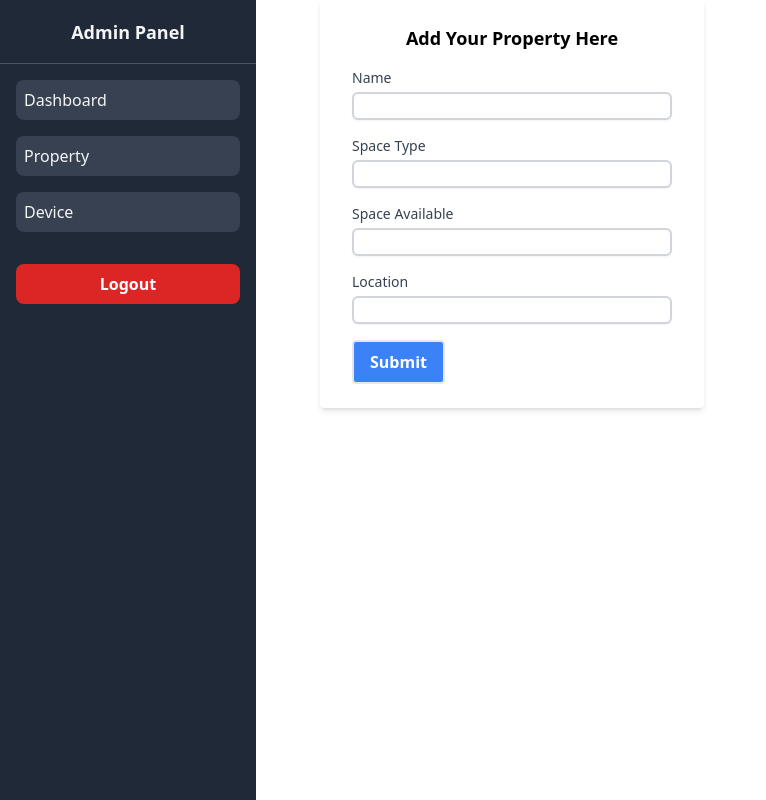
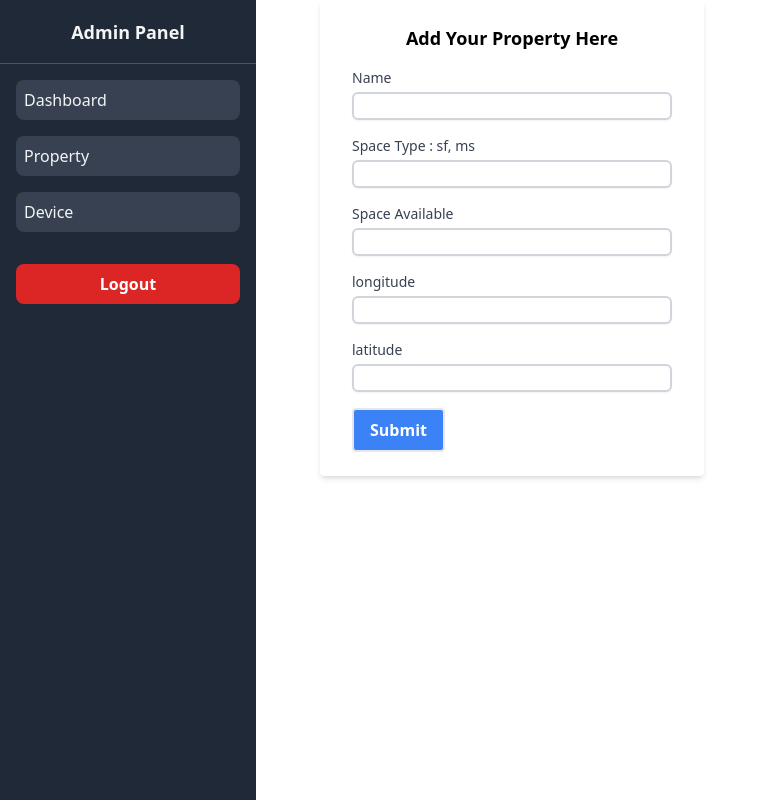
Before and after one commit to Sharath-RJ/smart-parking, a React (Create React App) app in the folder client/: page /dashboard/addProperty in a window 1280 px wide. Shown: the whole page, without its empty margins (0-766 px from the left). Built offline with nearby package versions, Linux system fonts and the light colour scheme; no server answers; sample sign-in values are in the browser's storage.

Commit message:
frontend map rendering complete

```diff
--- a/client/src/components/Routes/AdminPrivate.jsx
+++ b/client/src/components/Routes/AdminPrivate.jsx
@@ -7,14 +7,15 @@ import { Outlet } from 'react-router-dom'
 
 const AdminPrivate = () => {
     const bool = localStorage.getItem('token') ? true : false;
-    const [auth, setAuth] = useState(true);
+    const [auth, setAuth] = useState(bool);
     const { setLandOwner } = useLandOwner()
     useEffect(()=>{
         const getUser = async() => {
             try{
                 const {data} = await API.get('/landOwner/get-landOwner')
                 setAuth(true)
-                setLandOwner(data.user)
+                console.log(data);
+                setLandOwner(data.landOwner)
             }catch(error){
                 // setAuth(false)
                 toast.error(error.response && error.response.data.message)
--- a/client/src/context/API.js
+++ b/client/src/context/API.js
@@ -5,7 +5,7 @@ const API = axios.create({baseURL:base_url})
 
 API.interceptors.request.use((req)=>{
     if(localStorage.getItem('token')){
-        req.headers.Authorization = localStorage.getItem('token')
+        req.headers.Authorization = `Bearer ${localStorage.getItem('token')}`
     }
     return req
 })
--- a/client/src/context/context.js
+++ b/client/src/context/context.js
@@ -3,9 +3,9 @@ import { createContext, useContext, useState } from "react"
 export const context = createContext()
 
 const ContextProvider = ({ children }) => {
-    const [landowner, setLandOwner] = useState({})
+    const [landOwner, setLandOwner] = useState({})
     return (
-        <context.Provider value={{landowner, setLandOwner}}>
+        <context.Provider value={{landOwner, setLandOwner}}>
             {children}
         </context.Provider>
     )
--- a/client/src/pages/Landloards/Dashboard.jsx
+++ b/client/src/pages/Landloards/Dashboard.jsx
@@ -1,8 +1,11 @@
 import React from 'react'
 import Sidebar from '../../components/Admin/Sidebar'
 import Layout from '../../components/Admin/Layout'
+import { useLandOwner } from '../../context/context'
 
 const Dashboard = () => {
+    const {landOwner} = useLandOwner()
+    console.log(landOwner);
   return (
     <Layout>
         <div className="flex w-full md:w-3/4">
--- a/client/src/pages/Landloards/DeviceAdd.jsx
+++ b/client/src/pages/Landloards/DeviceAdd.jsx
@@ -18,7 +18,7 @@ const DeviceAdd = () => {
                         <input
                             type="text"
                             id="propertyName"
-                            name="propertyName"
+                            name="name"
                             class="form-field shadow-sm mt-1 border-2 block w-full rounded-md border-gray-300 focus:border-blue-300 focus:ring focus:ring-blue-200"
                         />
                     </div>
--- a/client/src/pages/Landloards/Devices.jsx
+++ b/client/src/pages/Landloards/Devices.jsx
@@ -1,5 +1,6 @@
 import React from 'react'
 import Layout from '../../components/Admin/Layout'
+import { Link } from 'react-router-dom'
 
 const Devices = () => {
   return (
@@ -7,9 +8,9 @@ const Devices = () => {
           <div className="container mx-auto px-4 py-8">
               <div className="flex items-center justify-between mb-4">
                   <h2 className="text-2xl font-semibold">Devices</h2>
-                  <button className="bg-blue-500 hover:bg-blue-600 text-white font-bold py-2 px-4 rounded focus:outline-none focus:shadow-outline">
+                  <Link to="/dashboard/addDevice"><button className="bg-blue-500 hover:bg-blue-600 text-white font-bold py-2 px-4 rounded focus:outline-none focus:shadow-outline">
                       Add Device
-                  </button>
+                  </button></Link>
               </div>
               <div className="overflow-x-auto">
                   <table className="table-auto w-full border border-gray-800">
--- a/client/src/pages/Landloards/Login.jsx
+++ b/client/src/pages/Landloards/Login.jsx
@@ -1,17 +1,47 @@
-import React from 'react'
+import React, { useState } from 'react'
+import { toast } from 'react-toastify'
+import API from '../../context/API'
+import { useNavigate } from 'react-router-dom'
 
 const Login = () => {
+  const navigate = useNavigate()
+  const [data, setData] = useState({
+    email:"",
+    password:""
+  })
+  const on_change = (e) => {
+    const {name, value} = e.target
+    setData((old_data)=>{
+      return {
+        ...old_data,
+        [name]:value
+      }
+    })
+  }
+  const login = async(e)=> {
+    e.preventDefault()
+    console.log(data);
+    try{
+      const response = await API.post('landOwner/login', data)
+      localStorage.setItem('token',response.data.token)
+      toast.success("login successfull")
+      navigate('/dashboard')
+    }catch(error){
+      toast.error(error)
+    }
+  }
+
   return (
    <div class="flex items-center justify-center min-h-screen bg-gray-100">
   <div class="container max-w-md">
     <div class="bg-gray-200 rounded-lg shadow-md p-8">
       <h2 class="text-2xl font-semibold mb-4 text-center">Login</h2>
-      <form>
+      <form onSubmit={login}>
         <div class="mb-4">
-          <input type="text" id="username" name="username" placeholder="Username" required class="p-3 border border-gray-300 rounded-md transition duration-300 focus:border-gray-500 focus:outline-none w-full"/>
+          <input type="text" value={data.email} onChange={on_change} id="username" name="email" placeholder="email" required class="p-3 border border-gray-300 rounded-md transition duration-300 focus:border-gray-500 focus:outline-none w-full"/>
         </div>
         <div class="mb-4">
-          <input type="password" id="password" name="password" placeholder="Password" required class="p-3 border border-gray-300 rounded-md transition duration-300 focus:border-gray-500 focus:outline-none w-full"/>
+          <input type="password" value={data.password} onChange={on_change} id="password" name="password" placeholder="Password" required class="p-3 border border-gray-300 rounded-md transition duration-300 focus:border-gray-500 focus:outline-none w-full"/>
         </div>
         <div>
           <button type="submit" class="bg-gray-700 text-white py-3 px-4 rounded-md transition duration-300 hover:bg-gray-600 w-full">Login</button>
--- a/client/src/pages/Landloards/PropertyAdd.jsx
+++ b/client/src/pages/Landloards/PropertyAdd.jsx
@@ -1,26 +1,84 @@
+import { toast } from "react-toastify"
 import Layout from "../../components/Admin/Layout"
+import API from "../../context/API"
+import { useEffect, useState } from "react"
 
 const PropertyAdd = () => {
+    const [data, setData] = useState({
+        name:"",
+        spaceType:"",
+        spaceAvailable:"",
+        longitude:"",
+        latitude:""
+    })
+    useEffect(() => {
+        if ("geolocation" in navigator) {
+          navigator.geolocation.getCurrentPosition(
+            (position) => {
+              const { latitude, longitude } = position.coords;
+              setData((prev)=>({...prev, longitude, latitude}))
+            },
+            (error) => {
+              console.error("Error getting location:", error.message);
+            }
+          );
+        } else {
+          console.log("Geolocation is not supported by this browser.");
+        }
+      }, []);
+    const on_change = (e) => {
+        const {name, value} = e.target
+        setData((old_data)=>{
+            return {
+                ...old_data,
+                [name]:value
+            }
+        })
+    }
+    function clearInput(){
+        setData({
+            name:"",
+            spaceType:"",
+            spaceAvailable:"",
+            longitude:"",
+            latitude:""
+        })
+    }
+    const add_property = async(e)=> {
+        e.preventDefault()
+        console.log(data);
+        try{
+            const res = await API.post('property/addProperty', data)
+            toast.success("property added")
+            clearInput()
+        }catch(error){
+            toast.error(error)
+        }
+    }
     return (
         <Layout>
       <div class="bg-white shadow-md rounded px-8 py-6 w-96">
         <h2 class="text-center text-lg font-semibold mb-4">Add Your Property Here</h2>
-        <form>
+        <form onSubmit={add_property}>
              <div class="mb-4">
                 <label for="propertyName" class="block text-sm font-medium text-gray-700">Name</label>
-                <input type="text" id="propertyName" name="propertyName" class="form-field shadow-sm mt-1 border-2 block w-full rounded-md border-gray-300 focus:border-blue-300 focus:ring focus:ring-blue-200"/>
+                <input value={data.name} onChange={on_change} type="text" id="propertyName" name="name" class="form-field shadow-sm mt-1 border-2 block w-full rounded-md border-gray-300 focus:border-blue-300 focus:ring focus:ring-blue-200"/>
             </div>
             <div class="mb-4">
-                <label for="spaceType" class="block text-sm font-medium text-gray-700">Space Type</label>
-                <input type="text" id="spaceType" name="spaceType" class="form-field shadow-sm mt-1 border-2 block w-full rounded-md border-gray-300 focus:border-blue-300 focus:ring focus:ring-blue-200"/>
+                <label for="spaceType" class="block text-sm font-medium text-gray-700">Space Type : sf, ms</label>
+                <input value={data.spaceType} onChange={on_change} type="text" id="spaceType" name="spaceType" class="form-field shadow-sm mt-1 border-2 block w-full rounded-md border-gray-300 focus:border-blue-300 focus:ring focus:ring-blue-200"/>
             </div>
             <div class="mb-4">
                 <label for="spaceAvailable" class="block text-sm font-medium text-gray-700">Space Available</label>
-                <input type="text" id="spaceAvailable" name="spaceAvailable" class="form-field border-2 shadow-sm mt-1 block w-full rounded-md border-gray-300 focus:border-blue-300 focus:ring focus:ring-blue-200"/>
+                <input value={data.spaceAvailable} onChange={on_change} type="text" id="spaceAvailable" name="spaceAvailable" class="form-field border-2 shadow-sm mt-1 block w-full rounded-md border-gray-300 focus:border-blue-300 focus:ring focus:ring-blue-200"/>
             </div>
             <div class="mb-4">
-                <label for="location" class="block text-sm font-medium text-gray-700">Location</label>
-                <input type="text" id="location" name="location" class="form-field shadow-sm border-2 mt-1 block w-full rounded-md border-gray-300 focus:border-blue-300 focus:ring focus:ring-blue-200"/>
+                <label for="location" class="block text-sm font-medium text-gray-700">longitude</label>
+                <input value={data.longitude} onChange={on_change} type="number" id="location" name="longitude" class="form-field shadow-sm border-2 mt-1 block w-full rounded-md border-gray-300 focus:border-blue-300 focus:ring focus:ring-blue-200"/>
+            </div>
+            <div class="mb-4">
+                <label for="location" class="block text-sm font-medium text-gray-700">latitude</label>
+                <input value={data.latitude} onChange={on_change} type="number" id="location" name="latitude" class="form-field shadow-sm border-2 mt-1 block w-full rounded-md border-gray-300 focus:border-blue-300 focus:ring focus:ring-blue-200"/>
             </div>
             <div class="flex items-center justify-between">
                 <button type="submit" class="bg-blue-500 hover:bg-blue-600 text-white border-2 font-bold py-2 px-4 rounded focus:outline-none focus:shadow-outline">Submit</button>
--- a/client/src/pages/Landloards/Register.jsx
+++ b/client/src/pages/Landloards/Register.jsx
@@ -1,7 +1,30 @@
-import React from "react"
+import React, { useState } from "react"
+import API from '../../context/API'
+import { toast } from "react-toastify"
+import { useNavigate } from "react-router-dom"
 const Register = () => {
-    const register = (e)=> {
+    const navigate = useNavigate()
+    const [data, setData] = useState({
+        name:"",
+        email:"",
+        password:"",
+        ownerContact:"",
+        ownerAddress:""
+    })
+    const on_change = (e) => {
+        const { name, value } = e.target
+        setData((prev) => ({ ...prev, [name]: value }))
+    }
+    const register = async(e)=> {
         e.preventDefault()
+        console.log('submitting ',data);
+        try{
+            await API.post('/landOwner/register', data)
+            toast.success("registration successfull")
+            navigate('/login')
+        }catch(error){
+            toast.error(error)
+        }
     }
     return (
         <div className=" bg-blue-200 p-8 rounded-lg shadow-lg ">
@@ -19,6 +42,8 @@ const Register = () => {
                                 Name
                             </label>
                             <input
+                                onChange={on_change}
+                                value={data.name}
                                 type="text"
                                 name="name"
                                 id="ownerName"
@@ -34,6 +59,8 @@ const Register = () => {
                                 Contact
                             </label>
                             <input
+                                onChange={on_change}
+                                value={data.ownerContact}
                                 type="text"
                                 name="ownerContact"
                                 id="ownerName"
@@ -49,6 +76,8 @@ const Register = () => {
                                 Address
                             </label>
                             <input
+                                onChange={on_change}
+                                value={data.ownerAddress}
                                 type="text"
                                 name="ownerAddress"
                                 id="locationAddress"
@@ -64,6 +93,8 @@ const Register = () => {
                                 Email
                             </label>
                             <input
+                                onChange={on_change}
+                                value={data.email}
                                 type="text"
                                 name="email"
                                 id="email"
@@ -79,6 +110,8 @@ const Register = () => {
                                 password
                             </label>
                             <input
+                            onChange={on_change}
+                                value={data.password}
                                 type="text"
                                 name="password"
                                 id="password"
```
Also changed, not shown: client/src/components/Admin/Sidebar.jsx (+10 -2 lines), client/src/components/Map.jsx (+76 -4 lines), client/src/pages/Landloards/Properties.jsx (+5 -2 lines).
